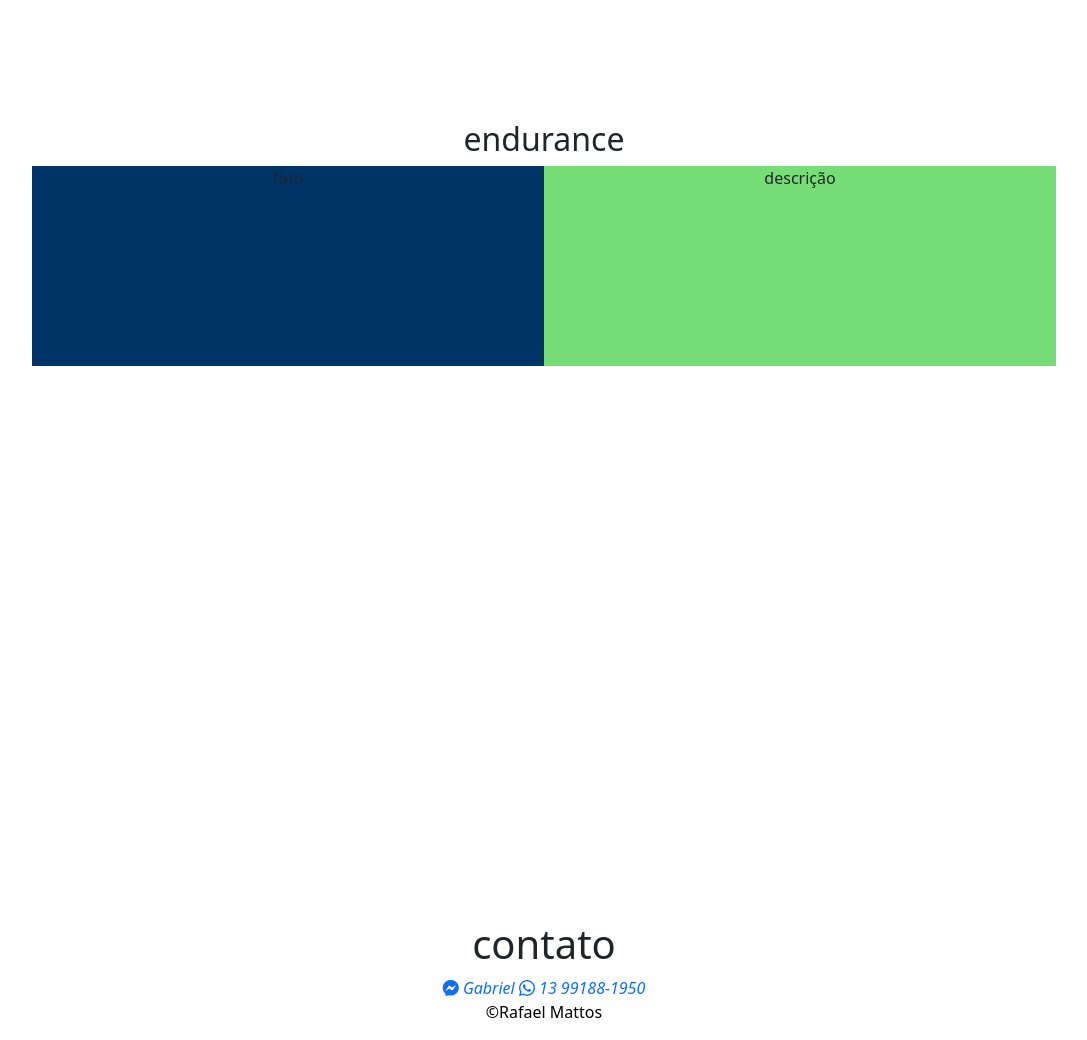
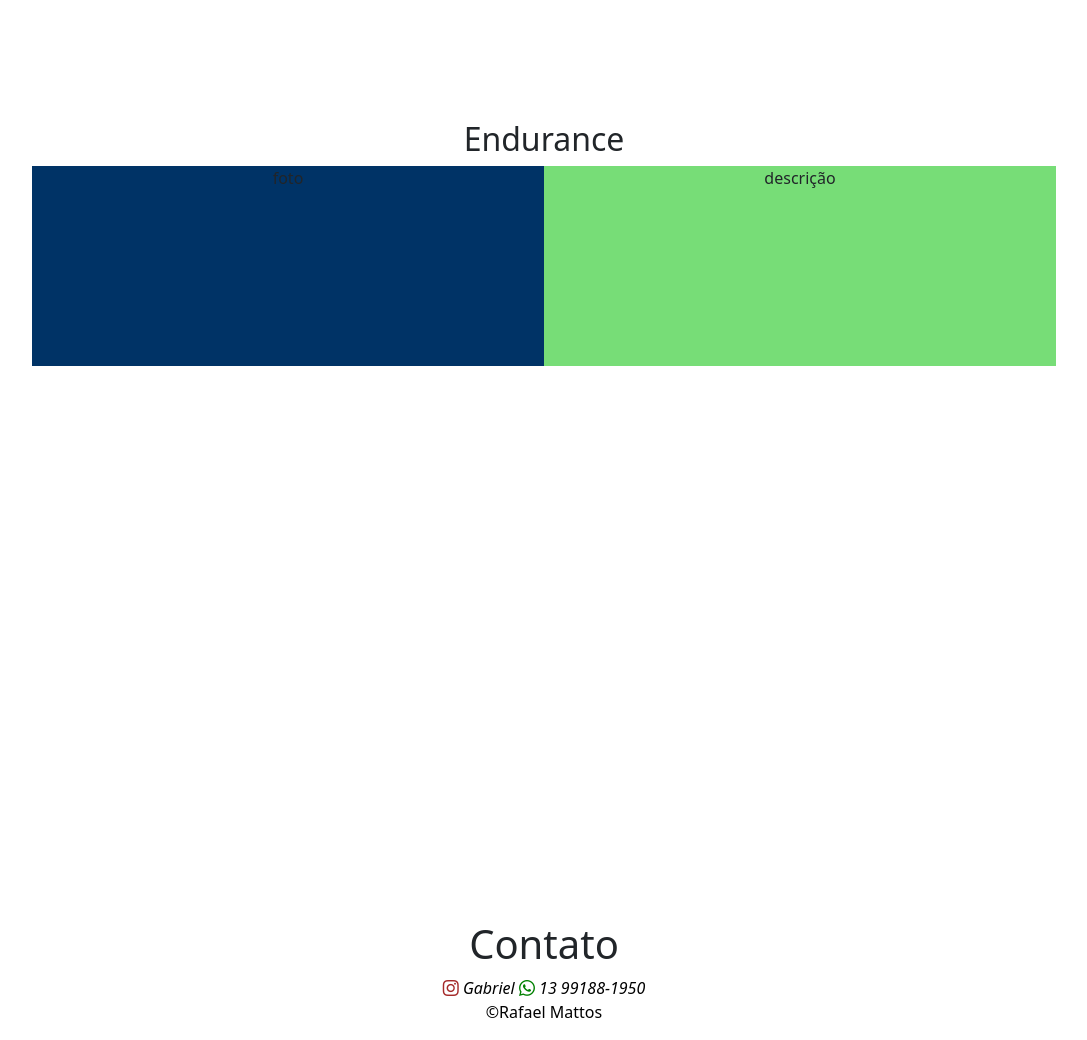
Before and after one commit to Rafa2697/PersonalTrainerGabrielMeneses, a plain HTML site: page index.html in a window 1280 px wide. Shown: the part 3160-4200 px from the top of the page, without its empty margins (96-1183 px from the left). Drawn offline with nearby package versions, Linux system fonts and the light colour scheme.

Commit message:
feat: implatando link na sessão de contatos.

```diff
--- a/index.html
+++ b/index.html
@@ -1,17 +1,20 @@
 <!DOCTYPE html>
 <html lang="pt-br">
+
 <head>
     <meta charset="UTF-8">
     <meta name="viewport" content="width=device-width, initial-scale=1.0">
     <title>GM - Gabriel Meneses</title>
     <link rel="stylesheet" href="style.css">
-    <link href="https://cdn.jsdelivr.net/npm/bootstrap@5.3.2/dist/css/bootstrap.min.css" rel="stylesheet" integrity="sha384-T3c6CoIi6uLrA9TneNEoa7RxnatzjcDSCmG1MXxSR1GAsXEV/Dwwykc2MPK8M2HN" crossorigin="anonymous">
+    <link href="https://cdn.jsdelivr.net/npm/bootstrap@5.3.2/dist/css/bootstrap.min.css" rel="stylesheet"
+        integrity="sha384-T3c6CoIi6uLrA9TneNEoa7RxnatzjcDSCmG1MXxSR1GAsXEV/Dwwykc2MPK8M2HN" crossorigin="anonymous">
     <link rel="stylesheet" href="https://cdn.jsdelivr.net/npm/bootstrap-icons@1.11.3/font/bootstrap-icons.min.css">
 </head>
+
 <body>
     <header>
 
-        <nav class="nav active" >
+        <nav class="nav active">
             <i class="bi bi-list"></i>
             <ul class="nav_list">
                 <li><a class="nav_link" href="#about">Sobre</a></li>
@@ -20,7 +23,8 @@
             </ul><!--nav_list-->
         </nav><!--nav active-->
     </header>
-    <main data-bs-spy="scroll" data-bs-target="#simple-list-example" data-bs-offset="0" data-bs-smooth-scroll="true" class="scrollspy-example" tabindex="0">
+    <main data-bs-spy="scroll" data-bs-target="#simple-list-example" data-bs-offset="0" data-bs-smooth-scroll="true"
+        class="scrollspy-example" tabindex="0">
         <section class="home container-flex" id="home">
 
             <div class="menu">
@@ -33,11 +37,14 @@
         <section class="about container-flex" id="about">
             <div class="container-wrap">
                 <h1>sobre</h1>
-                <p>Sou Gabriel Meneses, Personal Trainer e CREF 179056-G/SP, apaixonado por ajudar pessoas a alcançarem seus objetivos de saúde e bem-estar.
+                <p>Sou Gabriel Meneses, Personal Trainer e CREF 179056-G/SP, apaixonado por ajudar pessoas a alcançarem
+                    seus objetivos de saúde e bem-estar.
 
-                    Minha missão é oferecer um serviço de excelência, com treinos personalizados e acompanhamento individualizado, para que você conquiste seus resultados de forma segura e eficaz.
+                    Minha missão é oferecer um serviço de excelência, com treinos personalizados e acompanhamento
+                    individualizado, para que você conquiste seus resultados de forma segura e eficaz.
 
-                    Sou especialista em emagrecimento, hipertrofia muscular e endurance, e estou sempre buscando me aprimorar e trazer as melhores técnicas e novidades para meus clientes.
+                    Sou especialista em emagrecimento, hipertrofia muscular e endurance, e estou sempre buscando me
+                    aprimorar e trazer as melhores técnicas e novidades para meus clientes.
                 </p>
             </div>
         </section>
@@ -77,7 +84,7 @@
 
             <div class="endurance">
 
-            <h2>endurance</h2>
+                <h2>Endurance</h2>
                 <div class="wraper">
                     <div class="left">
                         foto
@@ -94,17 +101,18 @@
         </section><!--services-->
 
         <section class="contact container-flex" id="contact">
-            <h1>contato</h1>
+            <h1>Contato</h1>
             <div class="contact-wrap">
 
                 <div class="social-midia">
-                    <a href="//m.me/roger.telessantiago?text=Olá,%20Estou%20vindo%20do%20seu%20site,%20pode%20me%20ajudar?%0A" target="_blank">
-                        <i class="bi bi-messenger"> <span>Gabriel</span></i>
+                    <a href="https://www.instagram.com/gm_propersonal?igsh=MTdtMXUzczdiam4zcQ%3D%3D" target="_blank">
+                        <i class="bi bi-instagram" style=" color: brown;"> <span style="color: black;">Gabriel</span></i>
                     </a>
 
-                          <a href="https://wa.me/13991881950?text=Olá,%20Estou%20vindo%20do%20seu%20site,%20pode%20me%20ajudar?%0A" target="_blank">
-                            <i class="bi bi-whatsapp">
-                                 <span>13 99188-1950</span>
+                    <a href="https://wa.me/13991881950?text=Olá,%20Estou%20vindo%20do%20seu%20site,%20pode%20me%20ajudar?%0A"
+                        target="_blank">
+                        <i class="bi bi-whatsapp" style="color: green;">
+                            <span style="color: black;">13 99188-1950</span>
                         </i>
                     </a>
                 </div><!--midia-social-->
@@ -120,4 +128,5 @@
 
     <script src="scripts.js"></script>
 </body>
+
 </html>
```
Lines whose indentation alone changed are shown as unchanged.
